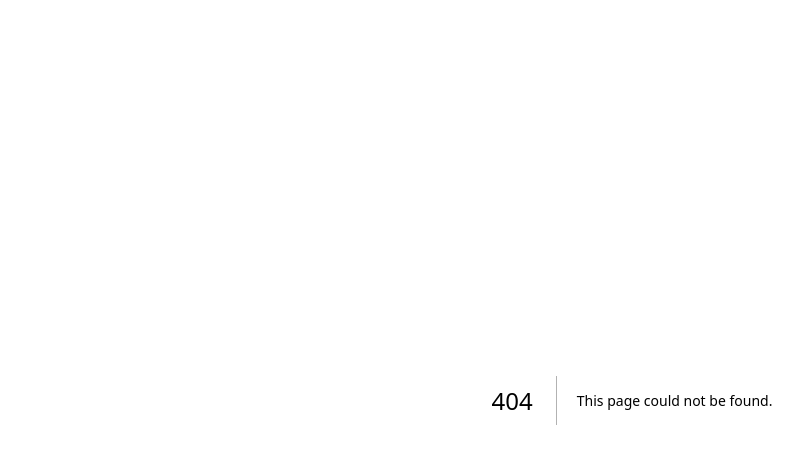
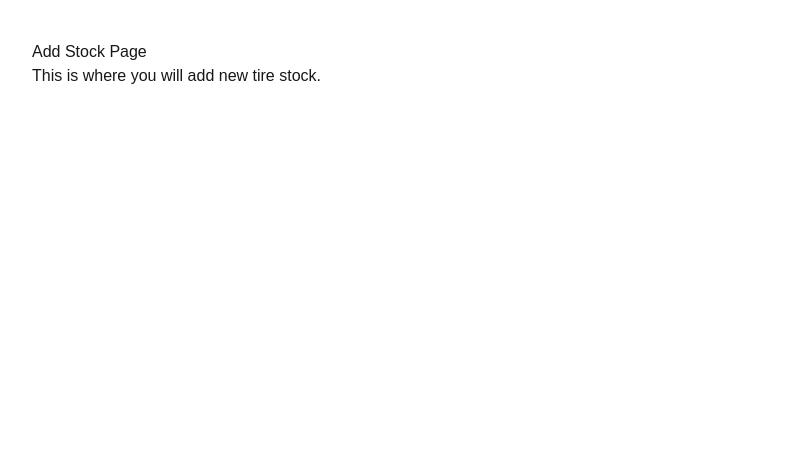
Before and after one commit to SAI-ux23/tire-ops, a Next.js app: page /add-stock in a window 1280 px wide. Before the commit this address had no page. Shown: the top 464 px of the page, without its empty margins (8-811 px from the left). Built offline with nearby package versions, Linux system fonts and the light colour scheme.

Commit message:
Create page.tsx

```diff
--- /dev/null
+++ b/app/add-stock/page.tsx
@@ -0,0 +1,8 @@
+export default function AddStock() {
+  return (
+    <div style={{ padding: "40px", fontFamily: "Arial" }}>
+      <h1>Add Stock Page</h1>
+      <p>This is where you will add new tire stock.</p>
+    </div>
+  );
+}
```
